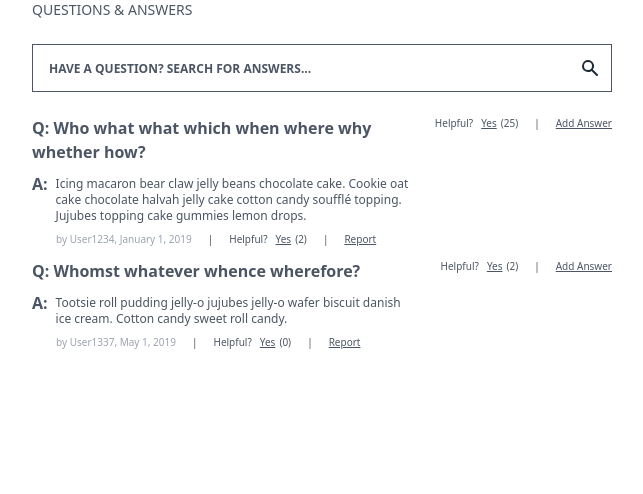
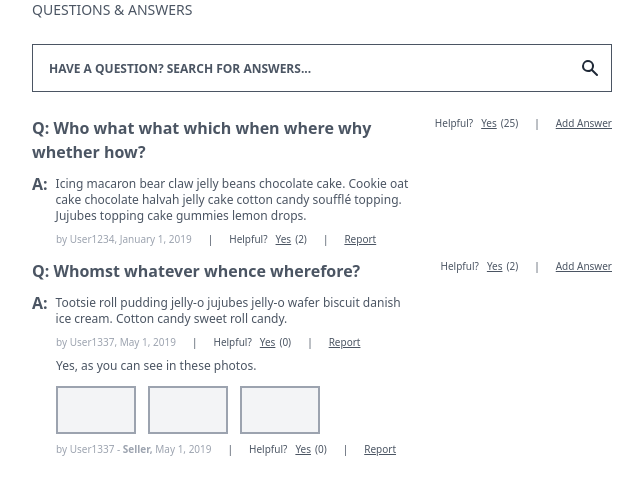
Before and after one commit to Capstone-MindUnits/Questions-And-Answers-Capstone, a React (Create React App) app in the folder qna/: page / in a window 1280 px wide. Shown: the top 494 px of the page, without its empty margins (318-961 px from the left). Built offline with nearby package versions, Linux system fonts and the light colour scheme.

Commit message:
default answers done

```diff
--- a/qna/src/Components/Qna/Qna.js
+++ b/qna/src/Components/Qna/Qna.js
@@ -72,7 +72,7 @@ class Qna extends React.Component {
               <a href="#" className="underline ml-2 mr-1">
                 Yes
               </a>
-               (25){" "}
+              (25){" "}
             </p>
             <p className=" ml-4">|</p>
             <p>
@@ -87,12 +87,12 @@ class Qna extends React.Component {
           <div className="w-2/3">
             <p className="font-sans font-bold text-base text-gray-600">
               Q: Whomst whatever whence wherefore?
-
             </p>
             <div className="answer mt-2">
               <p className="font-sans font-bold text-base text-gray-600">A:</p>
               <p className="font-sans font-ms ml-2 mt-1 text-gray-600 text-xs">
-               Tootsie roll pudding jelly-o jujubes jelly-o wafer biscuit danish ice cream. Cotton candy sweet roll candy.
+                Tootsie roll pudding jelly-o jujubes jelly-o wafer biscuit
+                danish ice cream. Cotton candy sweet roll candy.
               </p>
             </div>
 
@@ -114,6 +114,35 @@ class Qna extends React.Component {
                   Report
                 </a>
               </p>
+            </div>
+            <div>
+              <p className="font-sans font-ms ml-6 mt-2 text-gray-600 text-xs">
+                Yes, as you can see in these photos.
+              </p>
+              <div className="photos">
+                <div class="box-border mt-3 ml-6 h-12 w-20 p-4 border-2 border-gray-400	bg-gray-100	 "></div>
+                <div class="box-border mt-3 ml-3 h-12 w-20 p-4 border-2 border-gray-400	bg-gray-100	 "></div>
+                <div class="box-border mt-3 ml-3 h-12 w-20 p-4 border-2 border-gray-400	bg-gray-100	 "></div>
+              </div>
+              <div className="details mt-2">
+              <p className="font-sans font-ms ml-6 text-gray-400 ">
+                by User1337 - <b> Seller,</b> May 1, 2019
+              </p>
+              <p className=" ml-4 mr-4 text-gray-600">|</p>
+              <p className=" mr-4 text-gray-600">
+                Helpful?
+                <a href="#" className="underline ml-2 mr-1 ">
+                  Yes
+                </a>
+                (0){" "}
+              </p>
+              <p className=" mr-4 text-gray-600">|</p>
+              <p>
+                <a href="#" className="underline text-gray-600 ">
+                  Report
+                </a>
+              </p>
+            </div>
             </div>
           </div>
 
--- a/qna/src/index.css
+++ b/qna/src/index.css
@@ -23,3 +23,6 @@
   display: flex;
   font-size: 10px;
 }
+.photos{
+  display: flex;
+}
```
